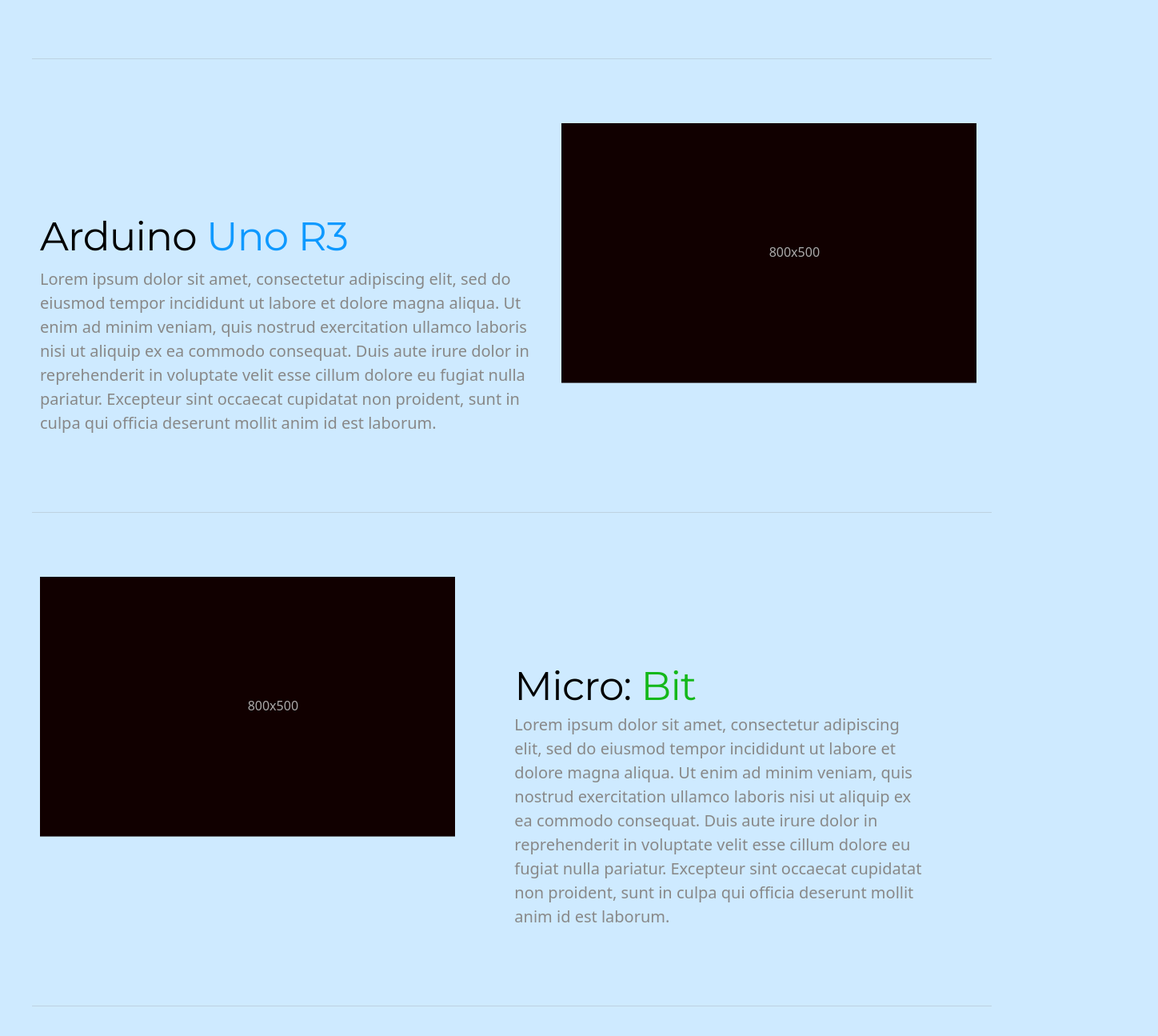
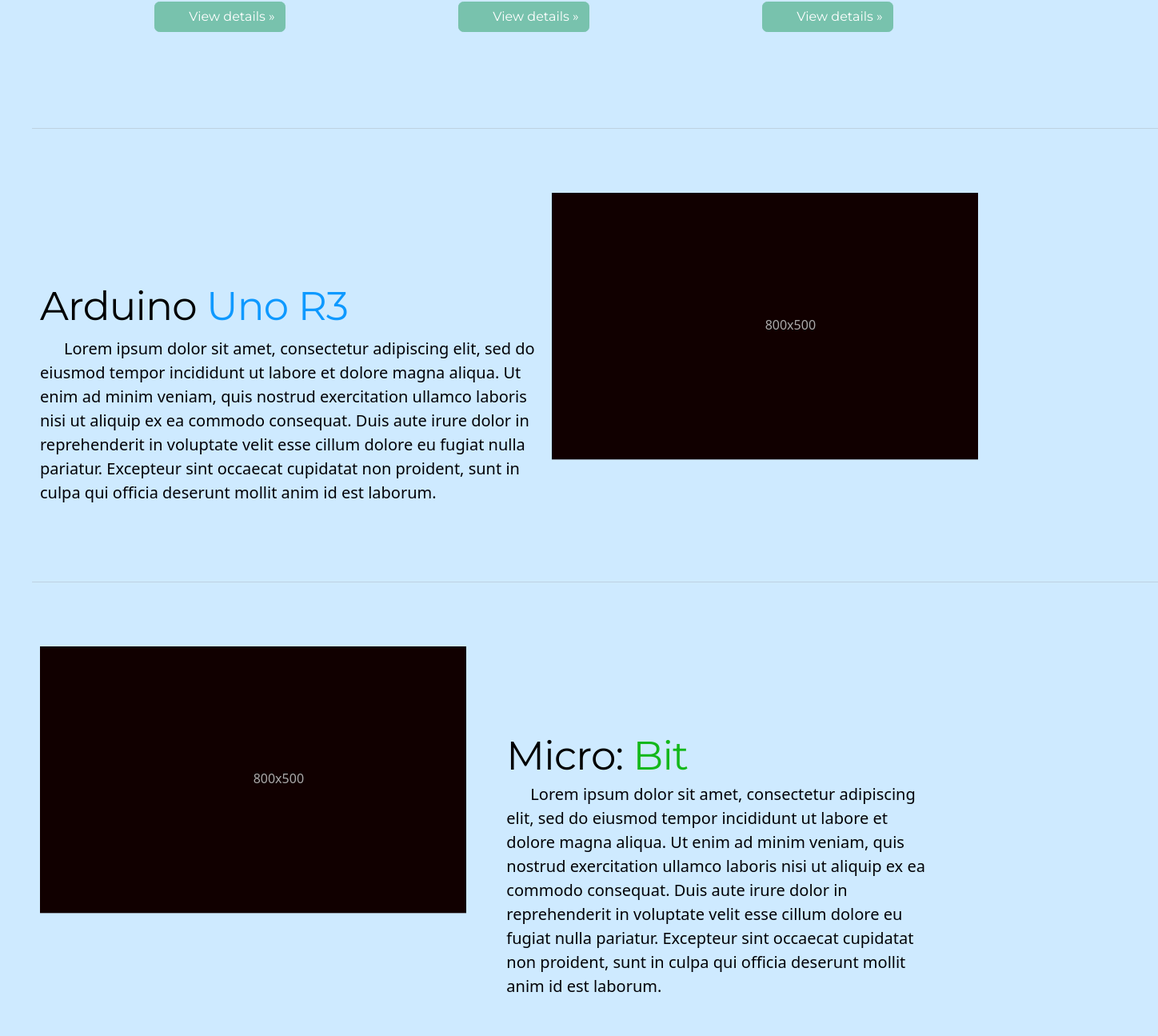
Before and after one commit to napasin163/Project-ELW-for-ROBOT-DEV-using-MERN-stack, a React (Create React App) app in the folder client/: page / in a window 1280 px wide. Shown: the part 1201-2496 px from the top of the page at 80% size, 1448 px wide, since content can reach past the window. Built offline with nearby package versions, Linux system fonts and the light colour scheme.

Commit message:
update again

```diff
--- a/client/public/index.html
+++ b/client/public/index.html
@@ -25,7 +25,7 @@
       work correctly both with client-side routing and a non-root public URL.
       Learn how to configure a non-root public URL by running `npm run build`.
     -->
-    <title>React App</title>
+    <title>Electronic Lerning Website</title>
   </head>
   <body>
     <noscript>You need to enable JavaScript to run this app.</noscript>
--- a/client/src/App.css
+++ b/client/src/App.css
@@ -36,18 +36,3 @@
     transform: rotate(360deg);
   }
 }
-
-
-.imgTest {
-  margin: auto ;
-  width: 80px ;
-  height: 100px ;
-}
-
-body {
-  background-color: #ceeaff;
-}
-
-.testCenter {
-  margin-top: 100px;
-}
--- a/client/src/App.js
+++ b/client/src/App.js
@@ -5,6 +5,8 @@
 import Robots from "./components/Body/Robots";
 import { BrowserRouter, Routes, Route } from "react-router-dom";
 import SideBarArduino from "./components/Body/SideBarArduino";
+
+
 
 const App = () =>{
     return (
--- a/client/src/components/Body/Main.css
+++ b/client/src/components/Body/Main.css
@@ -1,7 +1,9 @@
-
-
 body {
+  display: flex;
+  flex-direction: column;
+  justify-content: center;
   background-color: #ceeaff;
+  width: auto;
 }
 
 .testCenter {
@@ -46,7 +48,7 @@
 margin-right: .75rem;
 margin-left: .75rem;
 }
-/* rtl:end:ignore */
+/* rtl🔚ignore */
 
 
 /* Featurettes
@@ -64,7 +66,7 @@
 letter-spacing: -.05rem;
 }
 
-/* rtl:end:remove */
+/* rtl🔚remove */
 
 /* RESPONSIVE CSS
 -------------------------------------------------- */
@@ -91,3 +93,16 @@
 .marginLeft{
   margin-left: 50px;
 }
+
+.flex{
+  display: flex;
+  flex-direction: column;
+  justify-content: center;
+  align-items: center;
+  width: 100%;
+}
+
+.between {
+  display: flex;
+  flex-direction: row;
+}
--- a/client/src/components/Body/Main.js
+++ b/client/src/components/Body/Main.js
@@ -55,7 +55,7 @@
                 </button>
             </div>
 
-            <div class="container marketing">
+            <div class="container marketing flex">
                 <div class="row">
                     <div class="col-lg-4">
                         <svg class="bd-placeholder-img rounded-circle" width="140" height="140" xmlns="http://www.w3.org/2000/svg" role="img" aria-label="Placeholder: 140x140" preserveAspectRatio="xMidYMid slice" focusable="false"><title>Placeholder</title><rect width="100%" height="100%" fill="#700" /><text x="50%" y="50%" fill="#777" dy=".3em"></text></svg>
@@ -85,7 +85,8 @@
 
             <hr class="featurette-divider"></hr>
 
-            <div class="row featurette">
+            <div className='flex'>
+                <div class="featurette between">
                     <div class="col-md-6 marginLeft">
                         <h2 class="featurette-heading fw-normal lh-2 blackText">Arduino <span class="text-muted BlueText">Uno R3</span></h2>
                         <p class="lead">Lorem ipsum dolor sit amet, consectetur adipiscing elit, sed do eiusmod tempor incididunt ut labore et dolore magna aliqua. Ut enim ad minim veniam, quis nostrud exercitation ullamco laboris nisi ut aliquip ex ea commodo consequat. Duis aute irure dolor in reprehenderit in voluptate velit esse cillum dolore eu fugiat nulla pariatur. Excepteur sint occaecat cupidatat non proident, sunt in culpa qui officia deserunt mollit anim id est laborum.</p>
@@ -95,10 +96,13 @@
 
                     </div>
                 </div>
+            </div>
+
 
             <hr class="featurette-divider"></hr>
 
-            <div class="row featurette">
+            <div className='flex'>
+                <div class="featurette between">
                     <div class="col-md-5 order-md-3 marginLeft">
                         <h2 class="featurette-heading fw-normal lh-1 blackText">Micro: <span class="text-muted GreenText">Bit</span></h2>
                         <p class="lead">Lorem ipsum dolor sit amet, consectetur adipiscing elit, sed do eiusmod tempor incididunt ut labore et dolore magna aliqua. Ut enim ad minim veniam, quis nostrud exercitation ullamco laboris nisi ut aliquip ex ea commodo consequat. Duis aute irure dolor in reprehenderit in voluptate velit esse cillum dolore eu fugiat nulla pariatur. Excepteur sint occaecat cupidatat non proident, sunt in culpa qui officia deserunt mollit anim id est laborum.</p>
@@ -108,10 +112,12 @@
 
                     </div>
                 </div>
+            </div>
 
             <hr class="featurette-divider"></hr>
 
-            <div class="row featurette">
+            <div className='flex'>
+                <div class="featurette between">
                     <div class="col-md-6 marginLeft">
                         <h2 class="featurette-heading fw-normal lh-1 blackText">Robot <span class="text-muted YellowText">and more</span></h2>
                         <p class="lead">Lorem ipsum dolor sit amet, consectetur adipiscing elit, sed do eiusmod tempor incididunt ut labore et dolore magna aliqua. Ut enim ad minim veniam, quis nostrud exercitation ullamco laboris nisi ut aliquip ex ea commodo consequat. Duis aute irure dolor in reprehenderit in voluptate velit esse cillum dolore eu fugiat nulla pariatur. Excepteur sint occaecat cupidatat non proident, sunt in culpa qui officia deserunt mollit anim id est laborum.</p>
@@ -121,9 +127,9 @@
 
                     </div>
                 </div>
+            </div>
 
             <hr class="featurette-divider"></hr>
-
 
             <footer class="container pb-5">
                 <p class="float-end"><a href="#">Back to top</a></p>
--- a/client/src/components/Body/SideBarArduino.css
+++ b/client/src/components/Body/SideBarArduino.css
@@ -7,13 +7,6 @@
     height: -webkit-fill-available;
   }
 
-  main {
-    height: 100vh;
-    height: -webkit-fill-available;
-    max-height: 100vh;
-    overflow-x: auto;
-    overflow-y: hidden;
-  }
 
   .dropdown-toggle { outline: 0; }
 
@@ -60,4 +53,25 @@
 
   .stylexd {
     width: 280px;
+    height: auto;
   }
+
+  .testBG{
+    background-color: blue;
+  }
+
+  hr{
+    width: 110%;
+  }
+
+  p {
+    color: rgb(2, 2, 7);
+    text-indent: 30px;
+    font-size: 18px;
+  }
+
+  .embed-responsive{
+    width: 540px;
+    height: 315px;
+    margin: 0 auto;
+  }
--- a/client/src/components/Body/SideBarArduino.js
+++ b/client/src/components/Body/SideBarArduino.js
@@ -6,7 +6,7 @@
         <body>
             <main class="d-flex flex-nowrap">
                 <div class="flex-shrink-0 p-3 bg-white stylexd">
-                    <Link to="/arduino" class="d-flex align-items-center pb-3 mb-3 link-dark text-decoration-none border-bottom">
+                    <Link to="/arduino" class="d-flex align-items-center pb-3 mb-3 link-dark text-decoration-none border-bottom ">
                         <svg class="bi pe-none me-2" width="30" height="24"></svg>
                         <span class="fs-5 fw-semibold">Arduino</span>
                     </Link>
@@ -67,6 +67,46 @@
                         </li>
                     </ul>
                 </div>
+
+                <div class="col-md-9 ms-lg-9 col-lg-9 px-md-4 position-sticky">
+                    <div class="d-flex justify-content-between flex-wrap flex-md-nowrap align-items-center pt-3 pb-2 mb-3 border-bottom">
+                        <h1 class="h2 blackText">Ultrasonic Sensor HC-SR04</h1>
+                    </div>
+                    <div class="d-flex justify-content-center">
+                        <img src="https://cdn.discordapp.com/attachments/768084656465117227/1042777068141805658/png-transparent-ultrasonic-transducer-proximity-sensor-sensor-ultrasonico-electronics-others-electronics-measurement-sound-removebg-preview.png" class="img-fluid rounded-3 mb-4" alt=" 123" width="400" height="500" ></img>
+                    </div>
+                    <div class="h2 px-4 blackText">
+                        <h2>รายละเอียด</h2>
+                    </div>
+                    <div class="px-5 blackText">
+                        <p>HC-SR04 เป็นโมดูลอัลตร้าโซนิคเป็นอุปกรณ์เซ็นเซอร์ใช้วัดระยะทางของวัตถุกับตัวเซ็นเซอร์ โดยไม่ต้องมีการสัมผัสกับตำแหน่งที่ต้องการวัด วัดได้ตั้งแต่ 2 cm ถึง 400 cm รองรับแรงดันไฟ 3.3-5V อาศัยการทำงานของคลื่นเสียง โดยส่งสัญญาณอัลตร้าโซนิคความถี่ 40kHz (40,000Hz) ซึ่งจัดอยู่ในย่าน Ultrasonic (ความถี่สูงกว่าที่หูมนุษย์จะสามารถได้ยิน) ไปที่วัตถุที่ต้องการวัดและรับสัญญาณที่สะท้อนกลับมา พร้อมทั้งจับเวลาเพื่อนำมาใช้ในการคำนวณ โมดูลตัวนี้เป็นโมดูลยอดนิยมอีกตัวที่นำไปใช้ในโปรเจคหาระยะห่างของวัตถุ หรือใช้ในโครงงานหุ่นยนต์ต่างๆ ใช้งานง่าย ราคาถูก มีไลบรารี่สำหรับต่อกับ Arduino ได้โดยตรง เพื่อแสดงระยะทางได้ทันที </p>
+                    </div>
+                    <br></br>
+                    <hr></hr>
+                    <div class="embed-responsive embed-responsive-16by9 ">
+                        <iframe width="700" height="400" src="https://www.youtube.com/embed/IGLVMBTIAPE" title="YouTube video player" frameborder="0" allow="accelerometer; autoplay; clipboard-write; encrypted-media; gyroscope; picture-in-picture" allowfullscreen='1'></iframe>
+                    </div>
+                    <br></br>
+                    <br></br>
+                    <br></br>
+                    <br></br>
+                    <br></br>
+                    <div class="h2 px-4 blackText">
+                        <h2>ข้อมูลการใช้งาน</h2>
+                    </div>
+                    <br></br>
+                    <div class="d-flex justify-content-center">
+                        <img src="https://cdn.discordapp.com/attachments/768084656465117227/1042832455813566595/HC-SR04-removebg-preview.png" class="img-fluid rounded-3 mb-4" alt=" 123" width="800" height="700" ></img>
+                    </div>
+                    <p>การต่อเพื่อใช้งานทำได้โดยต่อ PIN ดังนี้ </p>
+                    <p>PIN ที่ 1 -- 5V Supply</p>
+                    <p>PIN ที่ 2 -- Trigger Pulse Input</p>
+                    <p>PIN ที่ 3 -- Echo Pulse Output</p>
+                    <p>PIN ที่ 4 –- GND</p>
+                    <hr></hr>
+
+                </div>
+
             </main>
             <script src="sidebars.js"></script>
         </body>
--- a/client/src/components/Header/Header.js
+++ b/client/src/components/Header/Header.js
@@ -4,7 +4,7 @@
 const TopHeader = () => {
     return (
         <body>
-            <nav class="navbar navbar-expand-lg BgColorBlue">
+            <nav class="navbar navbar-expand-lg BgColorBlue sticky-top">
                 <div class="container">
                     <Link to="/" class="navbar-nav">
                         <div>
```
Also changed, not shown: client/package.json (+5 -2 lines), 1 other file (tests, documents, lock files or other folders). Lines whose indentation alone changed are shown as unchanged.
